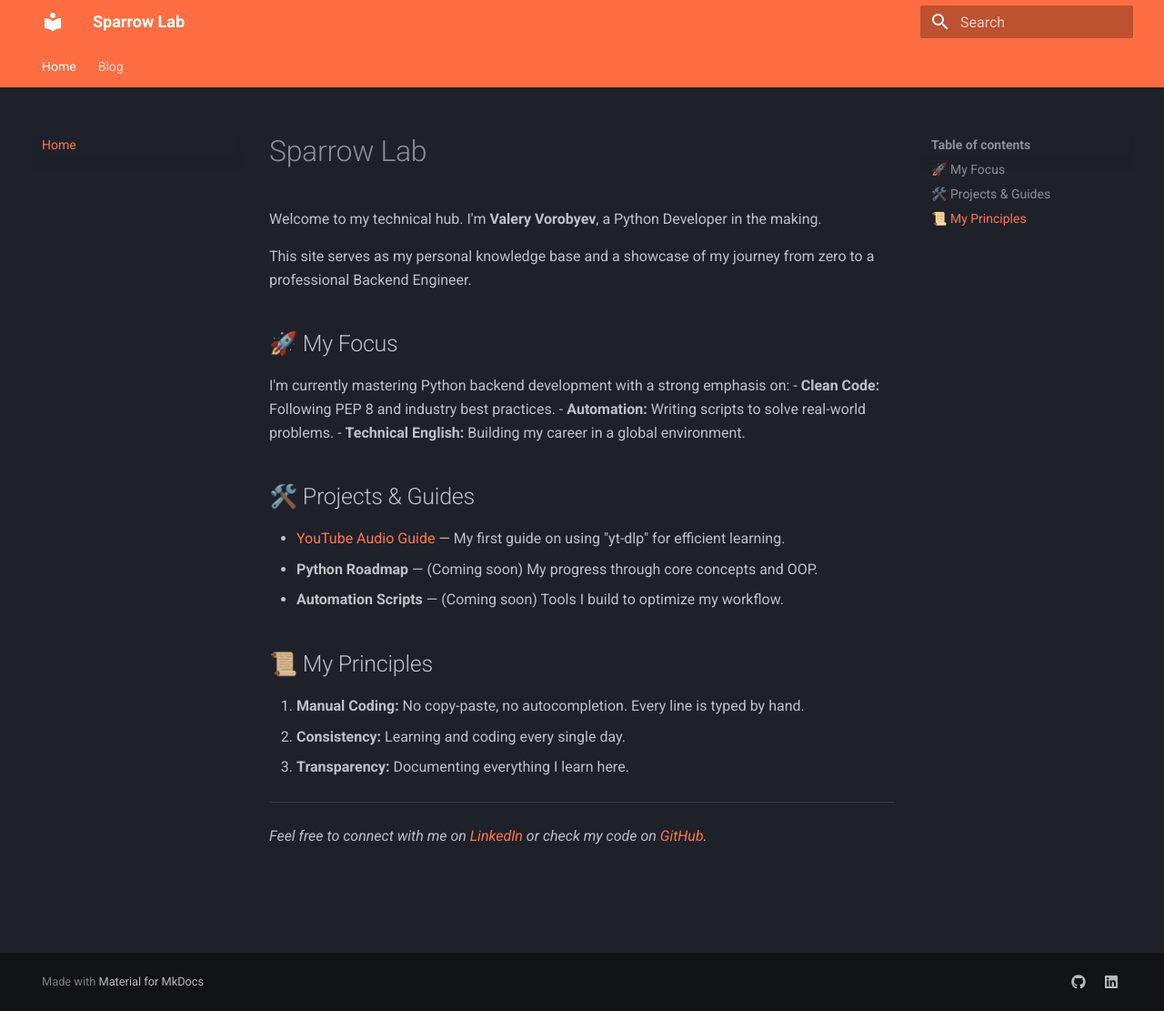
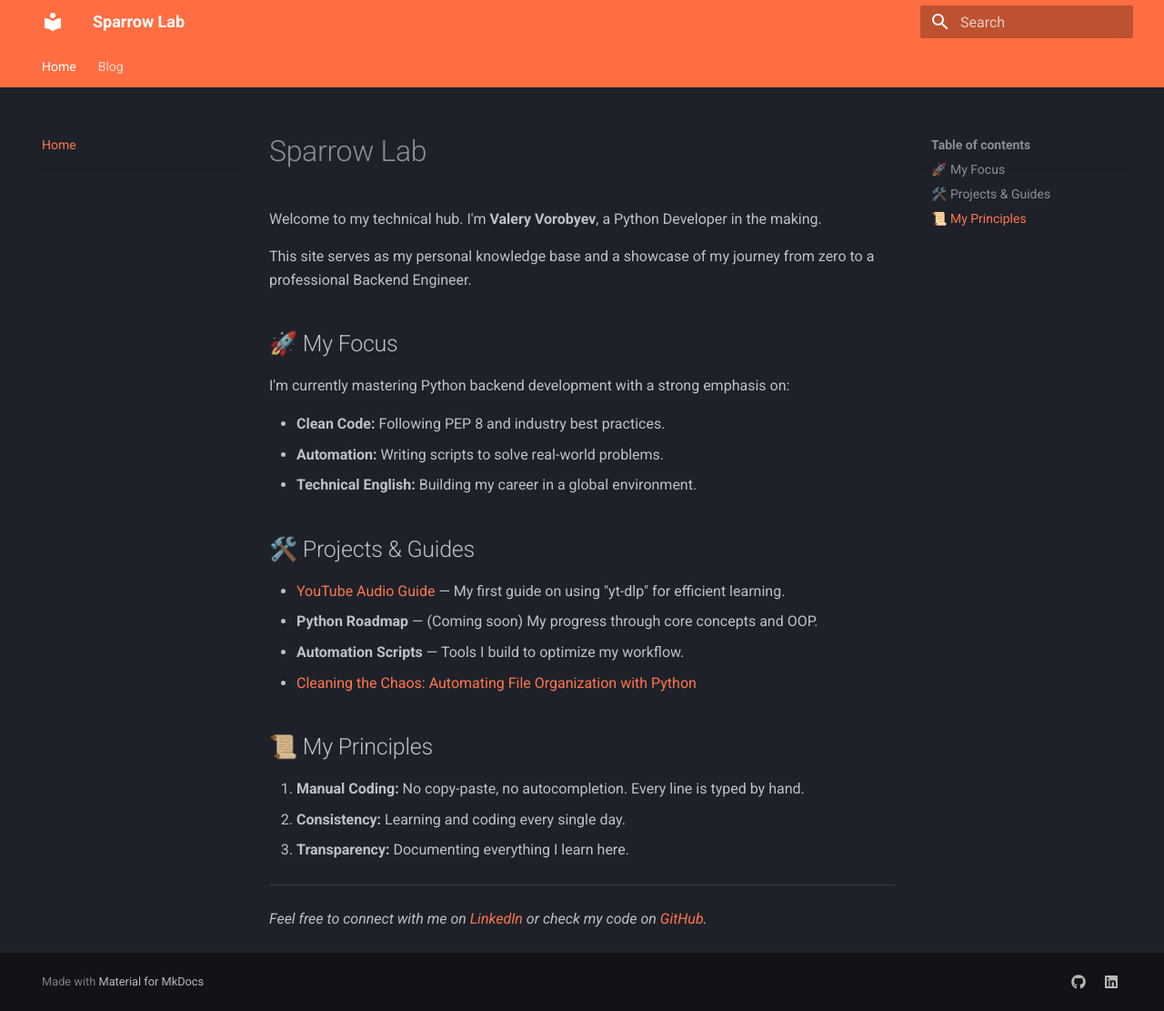
Before and after one commit to vvsparrow/sparrowlab.dev, an MkDocs documentation site: the page built from docs/index.md, in a window 1280 px wide and 1111 px high. Shown: the whole window at 91% size. Built offline with MkDocs 1.6.1 and Material for MkDocs 9.7.7, drawn with Linux system fonts in a browser that asks for light colours.

Commit message:
docs: update index with file-sorte article link

```diff
--- a/docs/index.md
+++ b/docs/index.md
@@ -7,18 +7,23 @@ This site serves as my personal knowledge base and a showcase of my journey from
 zero to a professional Backend Engineer.
 
 ## 🚀 My Focus
+
 I'm currently mastering Python backend development with a strong emphasis on:
+
 - **Clean Code:** Following PEP 8 and industry best practices.
 - **Automation:** Writing scripts to solve real-world problems.
 - **Technical English:** Building my career in a global environment.
 
 ## 🛠️ Projects & Guides
-- [YouTube Audio Guide](blog/posts/yt-dlp-audio.md)  — My first guide on using "yt-dlp" for
-  efficient learning.
+
+- [YouTube Audio Guide](blog/posts/yt-dlp-audio.md) — My first guide on using "yt-dlp"
+for efficient learning.
 - **Python Roadmap** — (Coming soon) My progress through core concepts and OOP.
-- **Automation Scripts** — (Coming soon) Tools I build to optimize my workflow.
+- **Automation Scripts** — Tools I build to optimize my workflow.
+  - [Cleaning the Chaos: Automating File Organization with Python](blog/posts/file-sorter.md)
 
 ## 📜 My Principles
+
 1. **Manual Coding:** No copy-paste, no autocompletion. Every line is typed by
    hand.
 2. **Consistency:** Learning and coding every single day.
```
